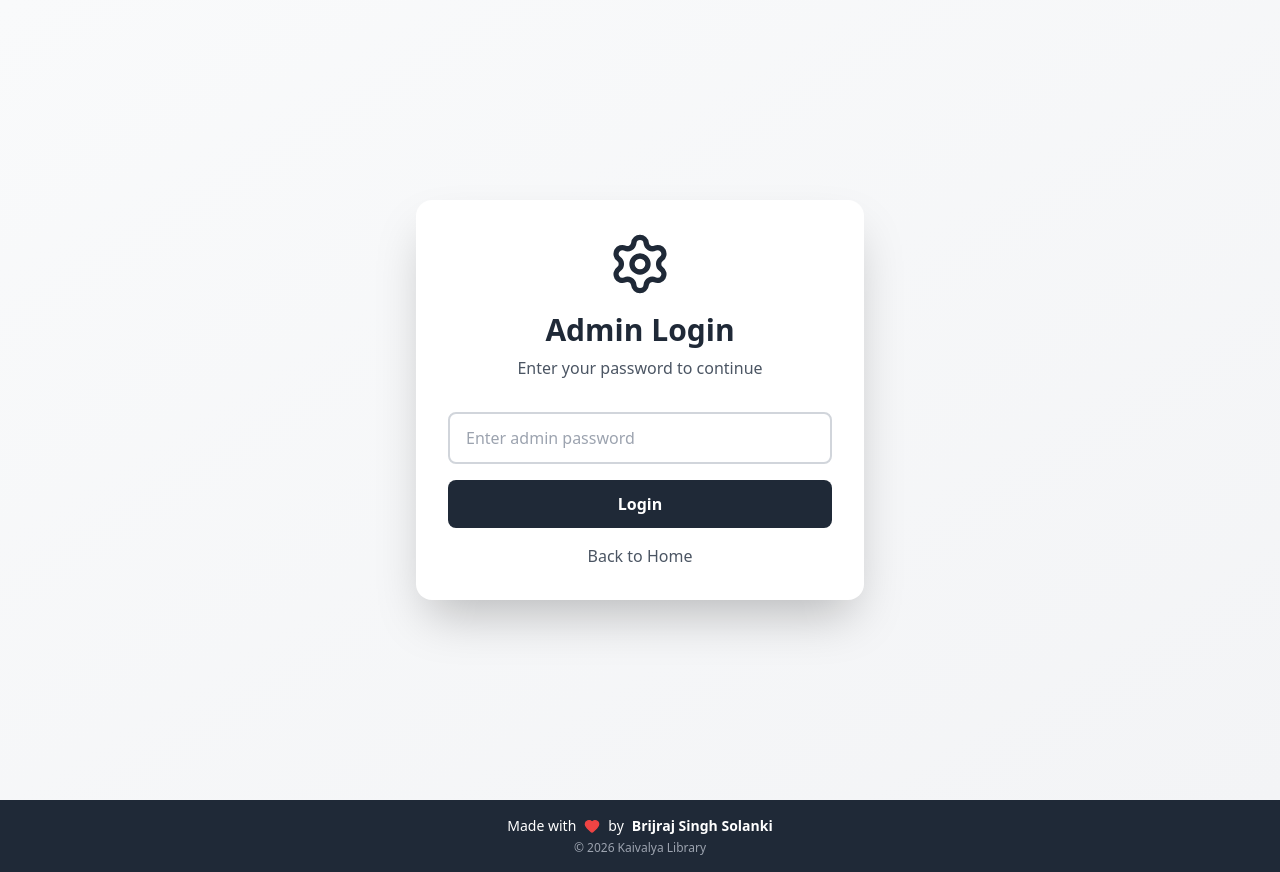
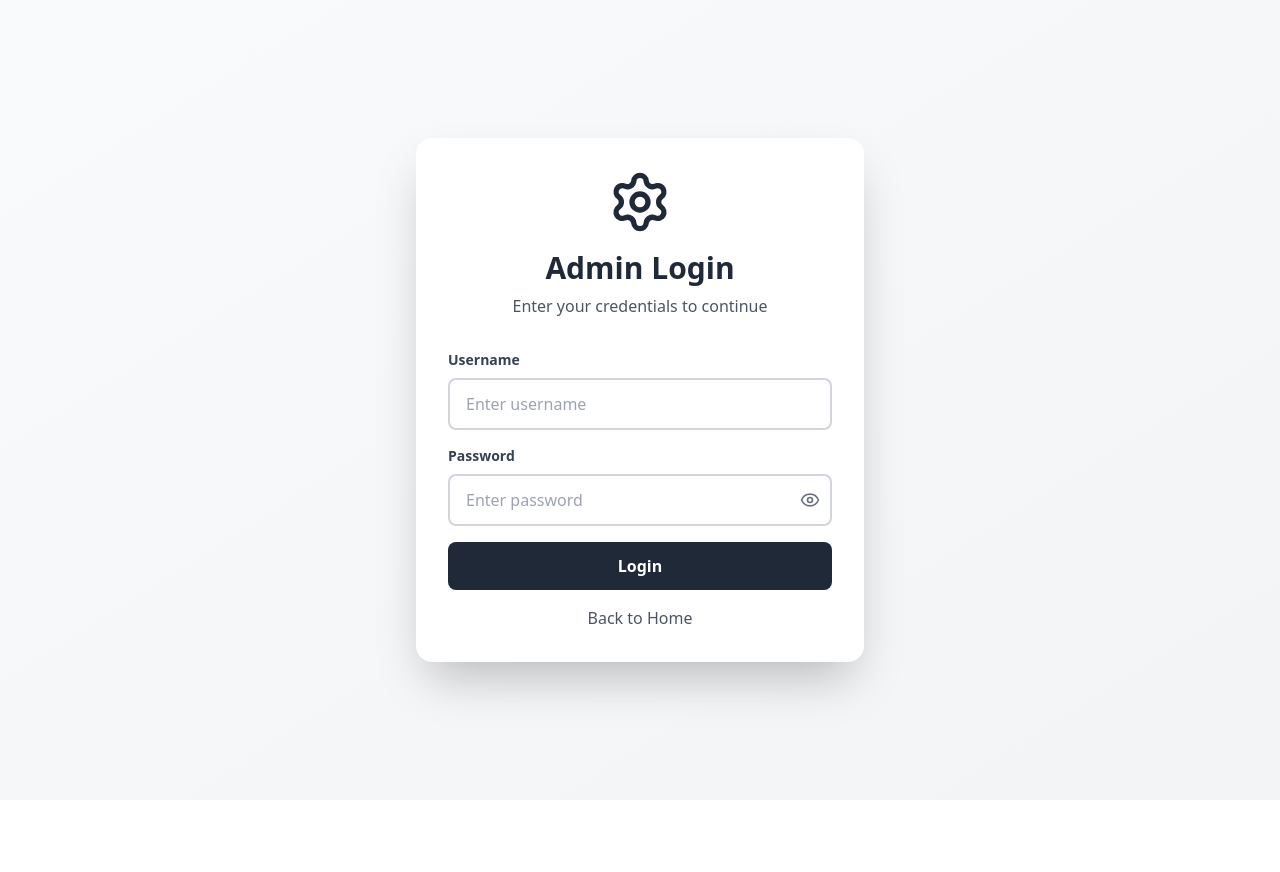
Before and after one commit to brij05/frontend-library-system, a React (Vite) app: page / in a window 1280 px wide. Both pictures are taken after a click on the button "Admin Login". After the commit the page ends 800 px from the top, so only its background shows below. Built offline with nearby package versions, Linux system fonts and the light colour scheme; no server answers.

Commit message:
password and usename secured

```diff
--- a/src/App.jsx
+++ b/src/App.jsx
@@ -7,7 +7,6 @@ import Loading from './components/common/Loading';
 import ErrorMessage from './components/common/ErrorMessage';
 import { useLibraryDataAPI } from './hooks/useLibraryData';
 import AuthService from './services/auth.service';
-import Footer from './components/Footer';
 
 const App = () => {
   const [view, setView] = useState('landing');
@@ -34,6 +33,7 @@ const App = () => {
     refreshAll
   } = useLibraryDataAPI();
 
+
   useEffect(() => {
     console.log('🎯 App State:', {
       view,
@@ -46,17 +46,18 @@ const App = () => {
     });
   }, [view, isAdmin, libraries, seats, students, loading, error]);
 
+
   if (loading && view !== 'landing' && view !== 'admin') {
     return <Loading message="Loading library data..." />;
   }
+
 
   if (error && view !== 'landing' && view !== 'admin') {
     return <ErrorMessage message={error} onRetry={refreshAll} />;
   }
 
   return (
-    <div className="min-h-screen flex flex-col">
-      <div className="flex-1">
+    <div>
       {view === 'landing' && <LandingPage setView={setView} />}
 
       {view === 'student' && (
@@ -98,8 +99,6 @@ const App = () => {
         />
       )}
     </div>
-      <Footer />
-    </div>
   );
 };
 
--- a/src/components/AdminLogin.jsx
+++ b/src/components/AdminLogin.jsx
@@ -1,16 +1,43 @@
 import React, { useState } from 'react';
-import { Settings } from 'lucide-react';
+import { Settings, Eye, EyeOff } from 'lucide-react';
+import AuthService from '../services/auth.service';
 
 const AdminLogin = ({ setView, setIsAdmin }) => {
-  const [adminPassword, setAdminPassword] = useState('');
+  const [username, setUsername] = useState('');
+  const [password, setPassword] = useState('');
+  const [showPassword, setShowPassword] = useState(false);
+  const [loading, setLoading] = useState(false);
+  const [error, setError] = useState('');
 
-  const handleAdminLogin = () => {
-    if (adminPassword === 'admin123') {
+  const handleAdminLogin = async () => {
+    if (!username || !password) {
+      setError('Please enter username and password');
+      return;
+    }
+
+    setLoading(true);
+    setError('');
+
+    try {
+      // Call the backend API
+      await AuthService.login(username, password);
+
+      // Success - redirect to dashboard
       setIsAdmin(true);
       setView('admin-dashboard');
-      setAdminPassword('');
-    } else {
-      alert('Invalid password');
+      setUsername('');
+      setPassword('');
+    } catch (err) {
+      console.error('Login error:', err);
+      setError(err.message || 'Invalid username or password');
+    } finally {
+      setLoading(false);
+    }
+  };
+
+  const handleKeyPress = (e) => {
+    if (e.key === 'Enter') {
+      handleAdminLogin();
     }
   };
 
@@ -20,34 +47,80 @@ const AdminLogin = ({ setView, setIsAdmin }) => {
         <div className="text-center mb-8">
           <Settings className="w-16 h-16 mx-auto text-gray-800 mb-4" />
           <h1 className="text-3xl font-bold text-gray-800 mb-2">Admin Login</h1>
-          <p className="text-gray-600">Enter your password to continue</p>
+          <p className="text-gray-600">Enter your credentials to continue</p>
         </div>
 
         <div className="space-y-4">
-          <input
-            type="password"
-            value={adminPassword}
-            onChange={(e) => setAdminPassword(e.target.value)}
-            onKeyPress={(e) => e.key === 'Enter' && handleAdminLogin()}
-            placeholder="Enter admin password"
-            className="w-full px-4 py-3 border-2 border-gray-300 rounded-lg focus:border-indigo-600 focus:outline-none"
-          />
+          {/* Error Message */}
+          {error && (
+            <div className="bg-red-50 border border-red-200 text-red-700 px-4 py-3 rounded-lg text-sm">
+              {error}
+            </div>
+          )}
 
+          {/* Username Field */}
+          <div>
+            <label className="block text-sm font-semibold text-gray-700 mb-2">
+              Username
+            </label>
+            <input
+              type="text"
+              value={username}
+              onChange={(e) => setUsername(e.target.value)}
+              onKeyPress={handleKeyPress}
+              placeholder="Enter username"
+              className="w-full px-4 py-3 border-2 border-gray-300 rounded-lg focus:border-indigo-600 focus:outline-none"
+              disabled={loading}
+            />
+          </div>
+
+          {/* Password Field */}
+          <div>
+            <label className="block text-sm font-semibold text-gray-700 mb-2">
+              Password
+            </label>
+            <div className="relative">
+              <input
+                type={showPassword ? 'text' : 'password'}
+                value={password}
+                onChange={(e) => setPassword(e.target.value)}
+                onKeyPress={handleKeyPress}
+                placeholder="Enter password"
+                className="w-full px-4 py-3 border-2 border-gray-300 rounded-lg focus:border-indigo-600 focus:outline-none pr-12"
+                disabled={loading}
+              />
+              <button
+                type="button"
+                onClick={() => setShowPassword(!showPassword)}
+                className="absolute right-3 top-1/2 transform -translate-y-1/2 text-gray-500 hover:text-gray-700"
+              >
+                {showPassword ? (
+                  <EyeOff className="w-5 h-5" />
+                ) : (
+                  <Eye className="w-5 h-5" />
+                )}
+              </button>
+            </div>
+          </div>
+
+          {/* Login Button */}
           <button
             onClick={handleAdminLogin}
-            className="w-full bg-gray-800 text-white py-3 rounded-lg font-semibold hover:bg-gray-900 transition"
+            disabled={loading}
+            className="w-full bg-gray-800 text-white py-3 rounded-lg font-semibold hover:bg-gray-900 transition disabled:bg-gray-400 disabled:cursor-not-allowed"
           >
-            Login
+            {loading ? 'Logging in...' : 'Login'}
           </button>
 
+          {/* Back Button */}
           <button
             onClick={() => setView('landing')}
+            disabled={loading}
             className="w-full text-gray-600 hover:text-gray-800 transition"
           >
             Back to Home
           </button>
         </div>
-
 
       </div>
     </div>
--- a/src/components/student/LibrarySelector.jsx
+++ b/src/components/student/LibrarySelector.jsx
@@ -1,5 +1,5 @@
 import React from 'react';
-import  {MapPin}  from 'lucide-react';
+import { Building2 } from 'lucide-react';
 
 const LibrarySelector = ({
   libraries,
@@ -8,69 +8,79 @@ const LibrarySelector = ({
   setSelectedFacility,
   setSelectedTimeSlot
 }) => {
-  const handleSelect = (libraryId) => {
-    setSelectedLibrary(libraryId);
+  const handleSelect = (libId) => {
+    console.log('🏛️ Library selected:', libId);
+    setSelectedLibrary(libId);
     setSelectedFacility(null);
     setSelectedTimeSlot(null);
   };
 
+  console.log('📚 LibrarySelector - libraries prop:', libraries);
+
+  if (!libraries) {
+    return (
+      <div className="bg-white rounded-lg shadow p-6">
+        <h2 className="text-xl font-bold mb-4 flex items-center gap-2">
+          <Building2 className="w-6 h-6 text-indigo-600" />
+          Step 1: Select Library
+        </h2>
+        <div className="text-center py-8">
+          <div className="animate-spin rounded-full h-12 w-12 border-b-2 border-indigo-600 mx-auto"></div>
+          <p className="text-gray-600 mt-4">Loading libraries...</p>
+        </div>
+      </div>
+    );
+  }
+
+  if (libraries.length === 0) {
+    return (
+      <div className="bg-white rounded-lg shadow p-6">
+        <h2 className="text-xl font-bold mb-4 flex items-center gap-2">
+          <Building2 className="w-6 h-6 text-indigo-600" />
+          Step 1: Select Library
+        </h2>
+        <div className="text-center py-8">
+          <p className="text-gray-600">No libraries available at the moment.</p>
+        </div>
+      </div>
+    );
+  }
+
   return (
     <div className="bg-white rounded-lg shadow p-6">
       <h2 className="text-xl font-bold mb-4 flex items-center gap-2">
-         <img
-            src="/logo.png"
-            alt="Library Logo"
-            className="w-6 h-6 object-contain"
-          />
-
+        <Building2 className="w-6 h-6 text-indigo-600" />
         Step 1: Select Library
       </h2>
+      <div className="grid grid-cols-1 md:grid-cols-2 gap-4">
+        {libraries.map(lib => {
 
-      <div className="grid grid-cols-1 md:grid-cols-2 gap-4">
-        {libraries.map((library) => {
-          const isSelected =
-            selectedLibrary === library._id ||
-            selectedLibrary === library.id;
+          const libraryId = lib._id || lib.id;
 
           return (
-            <div
-              key={library._id || library.id}
-              onClick={() => handleSelect(library._id || library.id)}
-              className={`cursor-pointer border-2 rounded-lg p-4 transition
-                ${
-                  isSelected
-                    ? 'border-indigo-600 bg-indigo-50'
-                    : 'border-gray-200 hover:border-indigo-300'
-                }
-              `}
+            <button
+              key={libraryId}
+              onClick={() => handleSelect(libraryId)}
+              className={`p-4 rounded-lg border-2 transition ${
+                selectedLibrary === libraryId
+                  ? 'border-indigo-600 bg-indigo-50'
+                  : 'border-gray-200 hover:border-indigo-300'
+              }`}
             >
-              {/* Library Name */}
-              <h3 className="text-lg font-bold mb-1">
-                {library.name}
-              </h3>
-
-              {/* 📍 Library Address */}
-              {library.address && (
-                <p className="text-sm text-gray-600 flex items-center gap-1 mb-3">
-                  <MapPin className="w-4 h-4 text-gray-500" />
-                  {library.address}
-                </p>
-              )}
-
-              {/* Facility Badges */}
-              <div className="flex gap-2 flex-wrap">
-                {library.hasAC && (
-                  <span className="bg-blue-100 text-blue-700 text-xs px-3 py-1 rounded-full">
+              <div className="font-semibold text-lg">{lib.name}</div>
+              <div className="text-sm text-gray-600 mt-2">
+                {lib.hasAC && (
+                  <span className="inline-block bg-blue-100 text-blue-800 px-2 py-1 rounded mr-2 text-xs">
                     AC Available
                   </span>
                 )}
-                {library.hasNonAC && (
-                  <span className="bg-green-100 text-green-700 text-xs px-3 py-1 rounded-full">
+                {lib.hasNonAC && (
+                  <span className="inline-block bg-green-100 text-green-800 px-2 py-1 rounded text-xs">
                     Non-AC Available
                   </span>
                 )}
               </div>
-            </div>
+            </button>
           );
         })}
       </div>
```
Also changed, not shown: src/components/StudentFlow.jsx (+76 -57 lines), src/hooks/useLibraryData.js (+4 -4 lines). Lines whose indentation alone changed are shown as unchanged.
